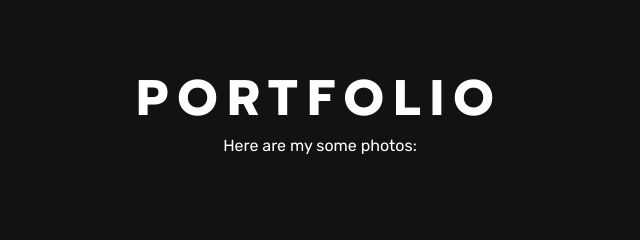
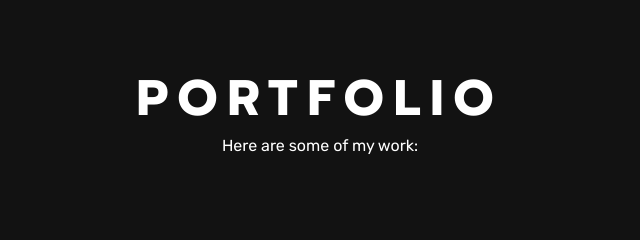
Before and after one commit to val089/PhotographyPortfolio, a plain HTML site: page portfolio/index.html in a window 1280 px wide. Shown: the part 840-1080 px from the top of the page, 320-960 px from the left. Drawn offline with nearby package versions, Linux system fonts and the light colour scheme.

Commit message:
Next changes

```diff
--- a/portfolio/index.html
+++ b/portfolio/index.html
@@ -29,7 +29,7 @@
 	<section class="portfolio" id="portfolio">
 		<div class="portfolio-title">
 			<h3>Portfolio</h1>
-			<p>Here are my some photos:</p>
+			<p>Here are some of my work:</p>
 		</div>
 		<div class="gallery">
 
```
